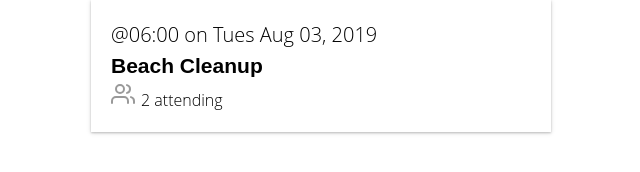
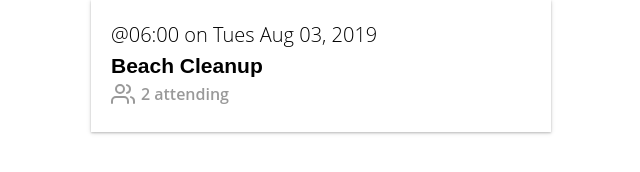
Before and after one commit to l3lackheart/vuemastery-real-world-vue, a Vue app: page /#/ in a window 1280 px wide. Shown: the part 202-374 px from the top of the page, without its empty margins (319-959 px from the left). Built offline with nearby package versions, Linux system fonts and the light colour scheme.

Commit message:
feat: slot

```diff
--- a/src/components/BaseIcon.vue
+++ b/src/components/BaseIcon.vue
@@ -2,8 +2,8 @@
   <div class="icon-wrapper">
     <svg class="icon" :width="width" :height="height">
       <use v-bind="{ 'xlink:href': '/feather-sprite.svg#' + name }" />
-      // notice +name here
     </svg>
+    <slot></slot>
   </div>
 </template>
 
--- a/src/components/EventCard.vue
+++ b/src/components/EventCard.vue
@@ -6,8 +6,9 @@
     <div class="event-card -shadow">
       <span class="eyebrow">@{{ event.time }} on {{ event.date }}</span>
       <h4 class="title">{{ event.title }}</h4>
-      <base-icon name="users"></base-icon>
-      <span>{{ event.attendance.length }} attending</span>
+      <base-icon name="users">
+        {{ event.attendance.length }} attending
+      </base-icon>
     </div>
   </router-link>
 </template>
```
